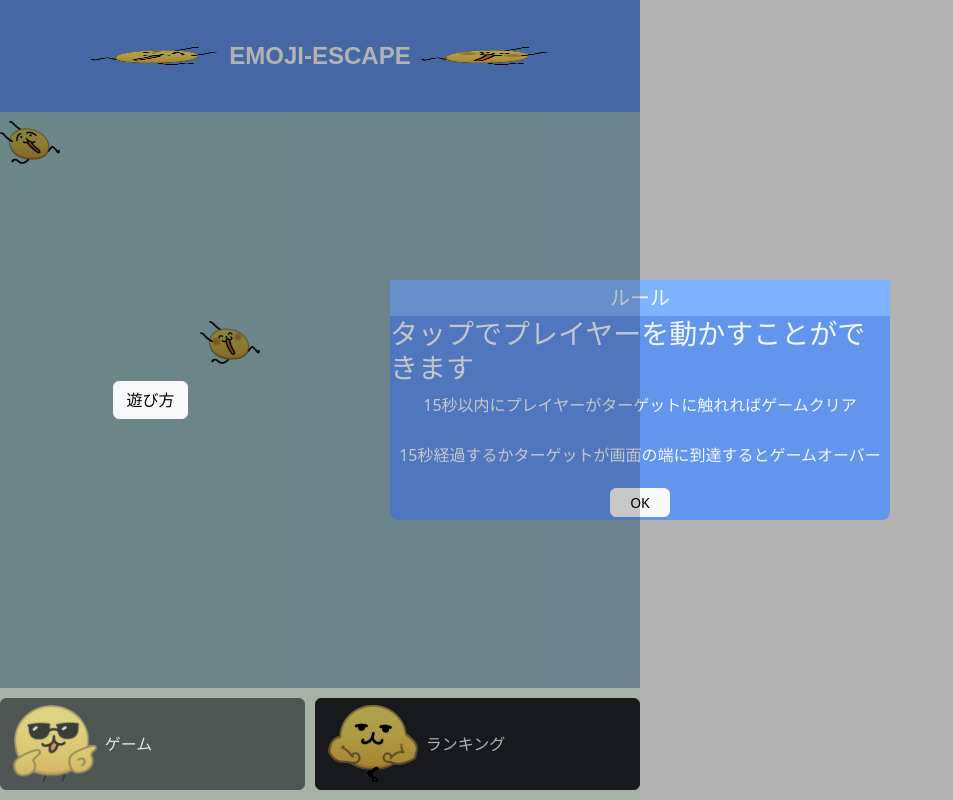
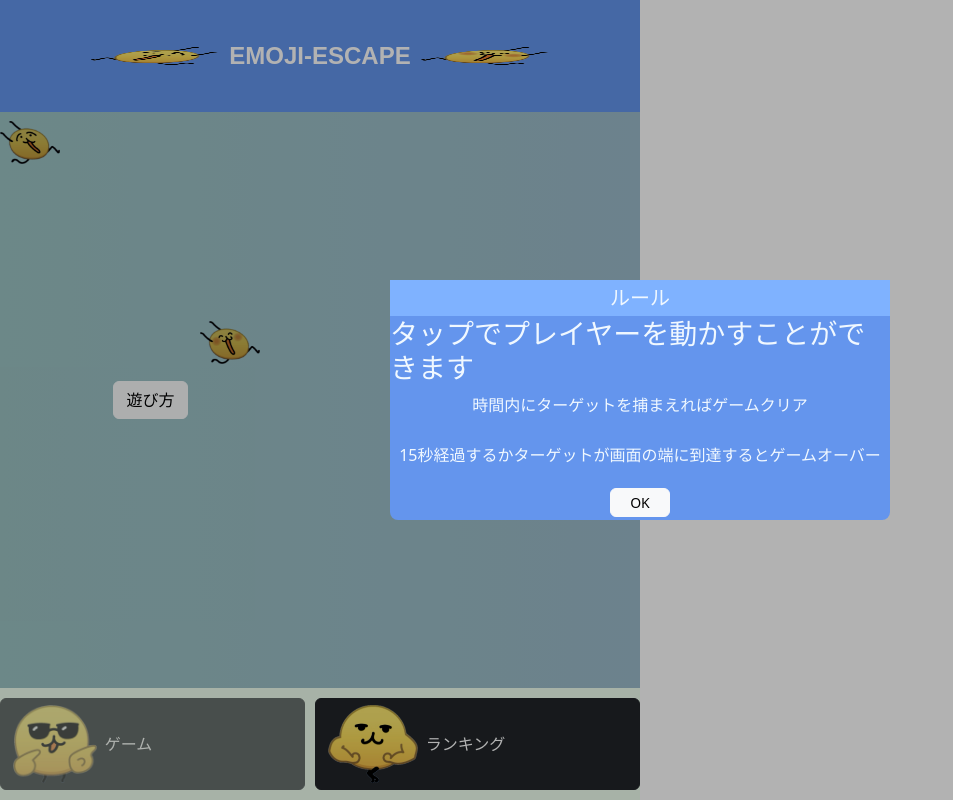
Before and after one commit to momotabetai0110/EMOJI-ESCAPE, a Vue app: page / in a window 1280 px wide. Both pictures are taken after a click on the button "遊び方". Shown: the whole page, without its empty margins (0-953 px from the left). Built offline with nearby package versions, Linux system fonts and the light colour scheme.

Commit message:
No14(逃げる処理の変更)

```diff
--- a/src/components/BaseModal.vue
+++ b/src/components/BaseModal.vue
@@ -57,6 +57,7 @@ const closeModal = () => {
     display: flex;
     justify-content: center;
     align-items: center;
+    z-index: 100;
 }
 
 .modal-container {
--- a/src/components/GameLayout.vue
+++ b/src/components/GameLayout.vue
@@ -58,7 +58,7 @@
                     <h3>タップでプレイヤーを動かすことができます</h3>
                     <div class="modal-inner">
                         <div class="modal-button">
-                            <p>15秒以内にプレイヤーがターゲットに触れればゲームクリア</p>
+                            <p>時間内にターゲットを捕まえればゲームクリア</p>
                             <p>15秒経過するかターゲットが画面の端に到達するとゲームオーバー</p>
                         </div>
                     </div>
@@ -181,8 +181,8 @@ const constrainPosition = (x, y) => {
 
 //ターゲットが逃げる処理
 const escapeTarget = (distanceX, distanceY, distance) => {
-    const escapeX = (distanceX / distance) * -5
-    const escapeY = (distanceY / distance) * -5
+    const escapeX = (distanceX / distance) * -20
+    const escapeY = (distanceY / distance) * -20
 
     const newPosition = {
         x: targetPosition.value.x + escapeX,
@@ -240,9 +240,14 @@ onMounted(() => {
             lastPosition.value = { ...playerPosition.value }
 
             //ターゲットとプレイヤーの距離を計算
+            for (let i = 0; i < 10; i++) {
             const dx = playerPosition.value.x - targetPosition.value.x
             const dy = playerPosition.value.y - targetPosition.value.y
             const distance = Math.sqrt(dx * dx + dy * dy)
+
+            //距離が100以上の場合は処理中止
+            if (distance >= 100) break;
+
             if (distance < 60) {
                 //距離が60未満の場合はゲームクリア
                 gameStatus.value = 2
@@ -251,6 +256,7 @@ onMounted(() => {
                 //距離が100未満の場合はターゲットが逃げる
                 escapeTarget(dx, dy, distance)
             }
+        }
         }
     }, { passive: false })
 })
```
